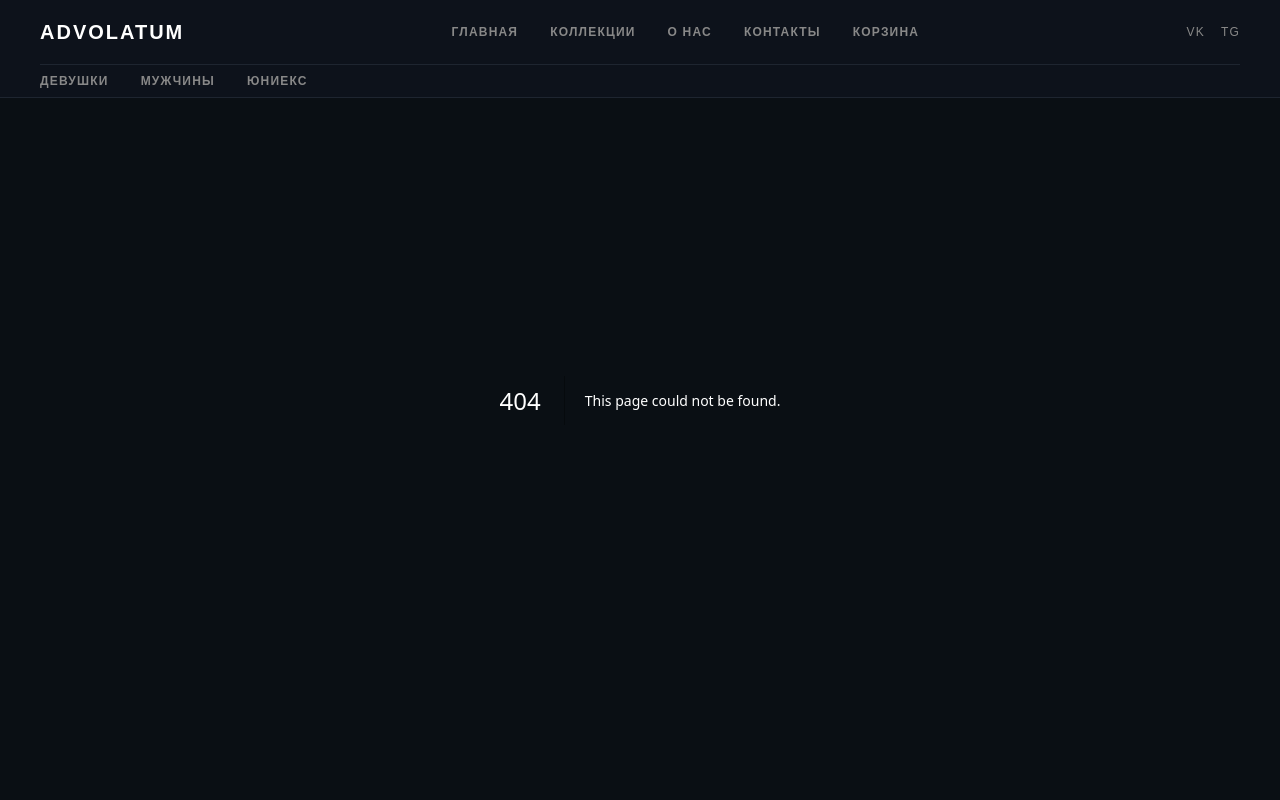
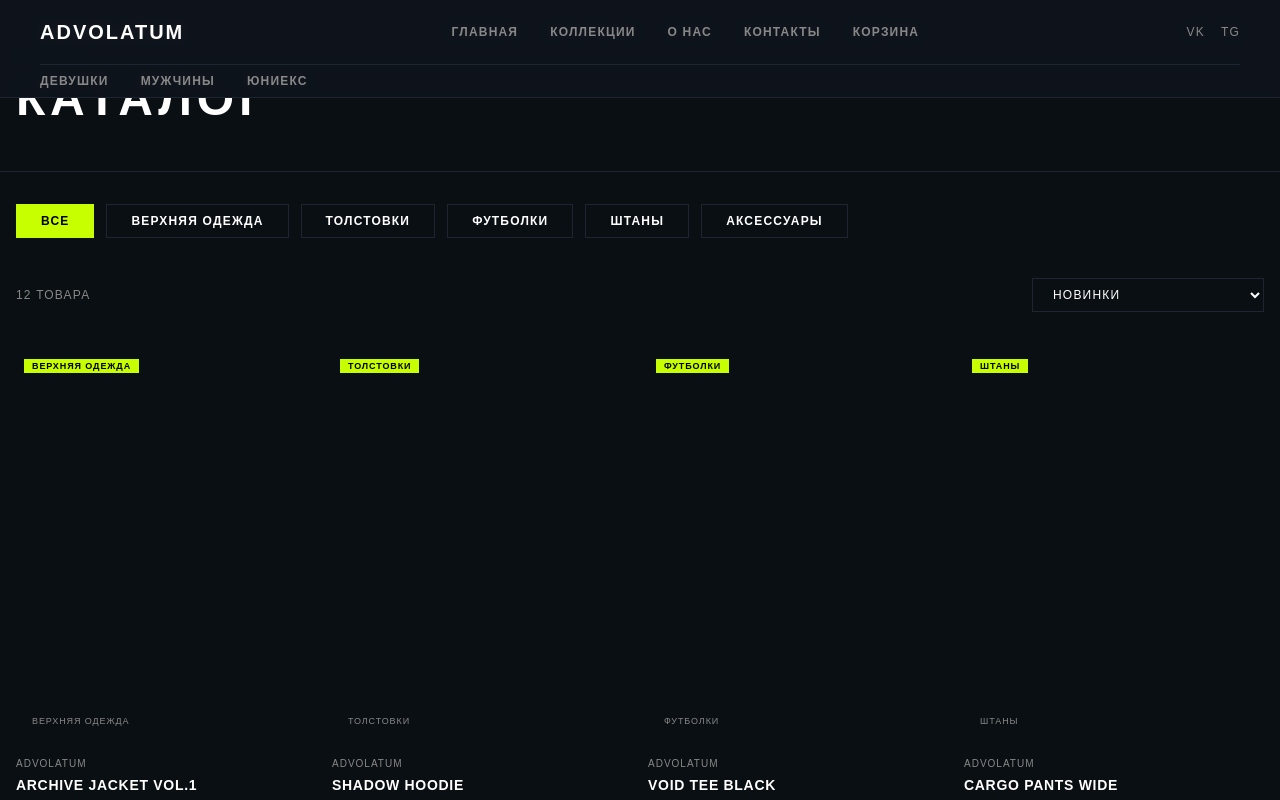
Before and after one commit to thed1m3dr0ll/advolatum, a Next.js app: page /catalog in a window 1280 px wide. Before the commit this address had no page. Shown: the top 800 px of the page. Built offline with nearby package versions, Linux system fonts and the light colour scheme; a web font is replaced by a local one.

Commit message:
Create catalog page

```diff
--- /dev/null
+++ b/src/app/catalog/page.tsx
@@ -0,0 +1,114 @@
+import { Metadata } from 'next';
+import Header from '@/components/Header';
+import Footer from '@/components/Footer';
+import Link from 'next/link';
+
+export const metadata: Metadata = {
+  title: 'Каталог | ADVOLATUM',
+  description: 'Каталог одежды ADVOLATUM — уличная мода нового поколения',
+};
+
+const categories = [
+  'ВСЕ',
+  'ВЕРХНЯЯ ОДЕЖДА',
+  'ТОЛСТОВКИ',
+  'ФУТБОЛКИ',
+  'ШТАНЫ',
+  'АКСЕССУАРЫ',
+];
+
+const products = [
+  { id: 1, name: 'ARCHIVE JACKET VOL.1', price: 24900, category: 'ВЕРХНЯЯ ОДЕЖДА', slug: 'archive-jacket-vol1' },
+  { id: 2, name: 'SHADOW HOODIE', price: 12900, category: 'ТОЛСТОВКИ', slug: 'shadow-hoodie' },
+  { id: 3, name: 'VOID TEE BLACK', price: 6900, category: 'ФУТБОЛКИ', slug: 'void-tee-black' },
+  { id: 4, name: 'CARGO PANTS WIDE', price: 16900, category: 'ШТАНЫ', slug: 'cargo-pants-wide' },
+  { id: 5, name: 'LOGO CAP ADV', price: 4900, category: 'АКСЕССУАРЫ', slug: 'logo-cap-adv' },
+  { id: 6, name: 'ARCHIVE JACKET VOL.2', price: 26900, category: 'ВЕРХНЯЯ ОДЕЖДА', slug: 'archive-jacket-vol2' },
+  { id: 7, name: 'CITY HOODIE GREY', price: 13900, category: 'ТОЛСТОВКИ', slug: 'city-hoodie-grey' },
+  { id: 8, name: 'STREET TEE WHITE', price: 6900, category: 'ФУТБОЛКИ', slug: 'street-tee-white' },
+  { id: 9, name: 'WIDE LEG PANTS', price: 18900, category: 'ШТАНЫ', slug: 'wide-leg-pants' },
+  { id: 10, name: 'BEANIE KNIT ADV', price: 3900, category: 'АКСЕССУАРЫ', slug: 'beanie-knit-adv' },
+  { id: 11, name: 'TECH JACKET', price: 28900, category: 'ВЕРХНЯЯ ОДЕЖДА', slug: 'tech-jacket' },
+  { id: 12, name: 'OVERSIZE HOODIE', price: 14900, category: 'ТОЛСТОВКИ', slug: 'oversize-hoodie' },
+];
+
+export default function CatalogPage() {
+  return (
+    <>
+      <Header />
+      <main className="bg-adv-dark min-h-screen">
+        {/* Page Header */}
+        <div className="border-b border-adv-border px-4 py-12">
+          <div className="max-w-7xl mx-auto">
+            <p className="text-adv-gray text-[10px] tracking-widest uppercase mb-3">ADVOLATUM</p>
+            <h1 className="text-white text-5xl font-bold tracking-widest uppercase">КАТАЛОГ</h1>
+          </div>
+        </div>
+
+        <div className="max-w-7xl mx-auto px-4 py-8">
+          {/* Categories filter */}
+          <div className="flex flex-wrap gap-3 mb-10">
+            {categories.map((cat) => (
+              <button
+                key={cat}
+                className={`text-xs font-bold tracking-widest px-6 py-2 border transition-colors ${
+                  cat === 'ВСЕ'
+                    ? 'border-adv-accent text-black bg-adv-accent'
+                    : 'border-adv-border text-white hover:border-adv-accent hover:text-adv-accent'
+                }`}
+              >
+                {cat}
+              </button>
+            ))}
+          </div>
+
+          {/* Sort row */}
+          <div className="flex justify-between items-center mb-8">
+            <p className="text-adv-gray text-xs tracking-widest">{products.length} ТОВАРА</p>
+            <select className="bg-transparent border border-adv-border text-white text-xs tracking-widest px-4 py-2 focus:outline-none">
+              <option value="new">НОВИНКИ</option>
+              <option value="price_asc">ЦЕНА: ПО ВОЗРАСТАНИЮ</option>
+              <option value="price_desc">ЦЕНА: ПО УБЫВАНИЮ</option>
+            </select>
+          </div>
+
+          {/* Product Grid */}
+          <div className="grid grid-cols-2 md:grid-cols-3 lg:grid-cols-4 gap-4">
+            {products.map((product) => (
+              <Link
+                key={product.id}
+                href={`/catalog/${product.slug}`}
+                className="group block"
+              >
+                <div className="relative bg-adv-dark-secondary aspect-[3/4] mb-3 overflow-hidden">
+                  {/* Placeholder image */}
+                  <div className="w-full h-full bg-gradient-to-b from-adv-dark-secondary to-adv-dark flex items-end p-4">
+                    <span className="text-adv-gray text-[9px] tracking-widest">{product.category}</span>
+                  </div>
+                  {/* Hover overlay */}
+                  <div className="absolute inset-0 bg-black/20 opacity-0 group-hover:opacity-100 transition-opacity" />
+                  {/* Category badge */}
+                  <div className="absolute top-2 left-2">
+                    <span className="text-[9px] font-bold tracking-widest bg-adv-accent text-black px-2 py-0.5">
+                      {product.category}
+                    </span>
+                  </div>
+                </div>
+                <div>
+                  <p className="text-adv-gray text-[10px] tracking-widest uppercase mb-1">ADVOLATUM</p>
+                  <h3 className="text-white text-sm font-semibold tracking-wider group-hover:text-adv-accent transition-colors mb-1">
+                    {product.name}
+                  </h3>
+                  <p className="text-white text-sm font-bold">
+                    {product.price.toLocaleString('ru-RU')} ₽
+                  </p>
+                </div>
+              </Link>
+            ))}
+          </div>
+        </div>
+      </main>
+      <Footer />
+    </>
+  );
+}
```
